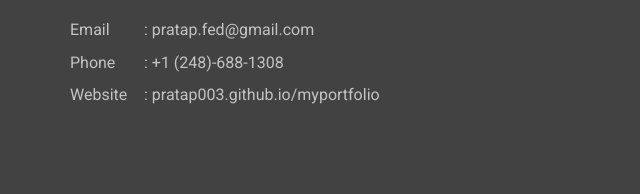
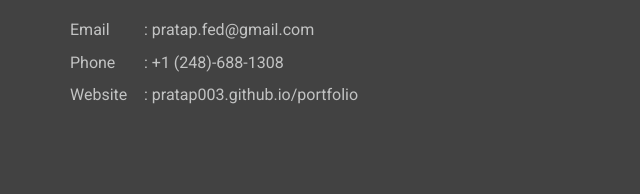
Before and after one commit to pratap003/portfolio, a plain HTML site: page index.html in a window 1280 px wide. Shown: the part 5259-5453 px from the top of the page, 0-640 px from the left. Drawn offline with Linux system fonts and the light colour scheme; some packages are replaced by stand-ins of ours; animation ran at ten frames a second.

Commit message:
website name changed

```diff
--- a/index.html
+++ b/index.html
@@ -603,7 +603,7 @@
                                     <span>Phone</span> : +1 (248)-688-1308
                                 </p>
                                 <p class="address">
-                                    <span>Website</span> : <a href="#">pratap003.github.io/myportfolio </a>
+                                    <span>Website</span> : <a href="#">pratap003.github.io/portfolio </a>
                                 </p>
                             </div>
                         </div>
```
